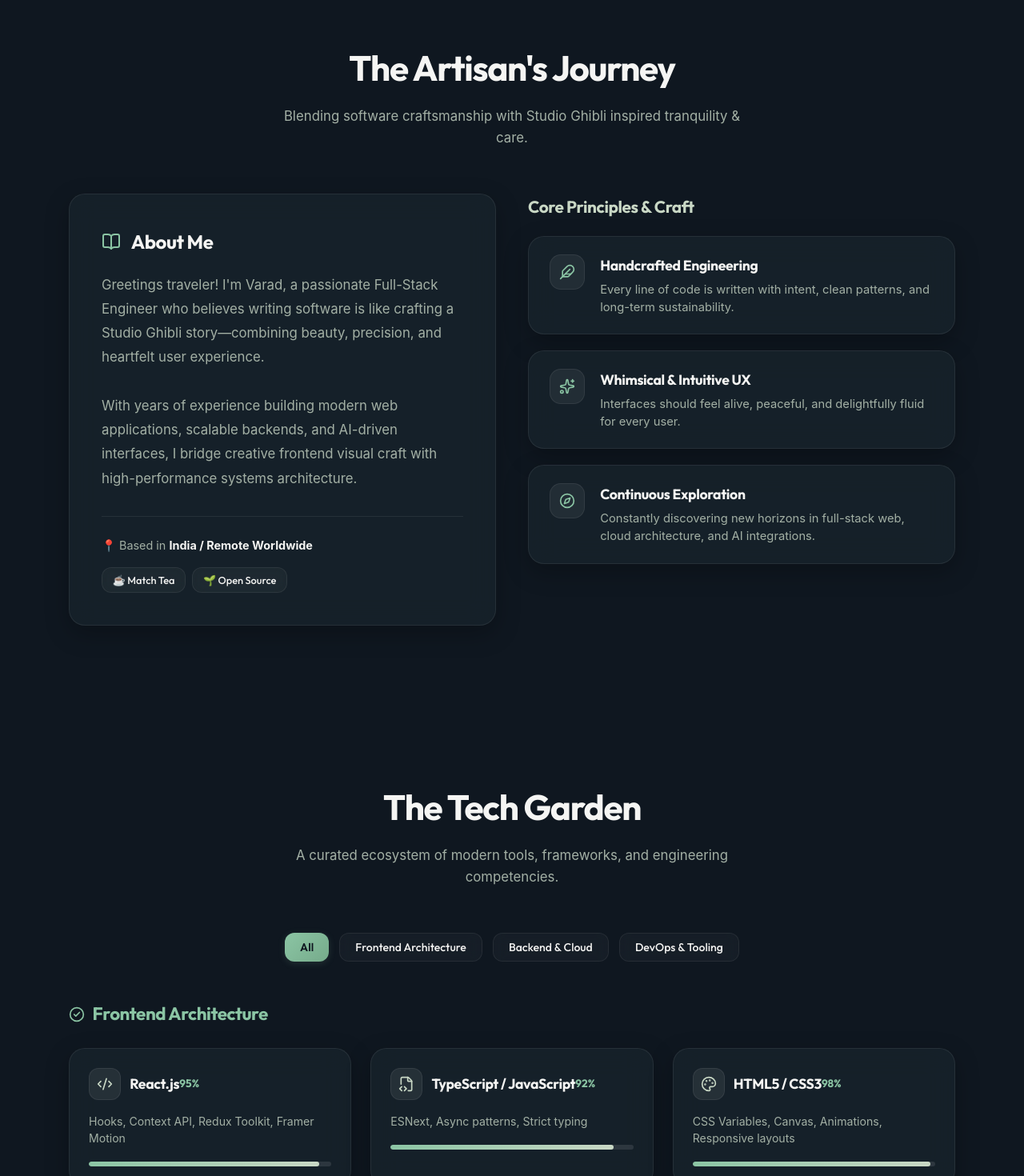
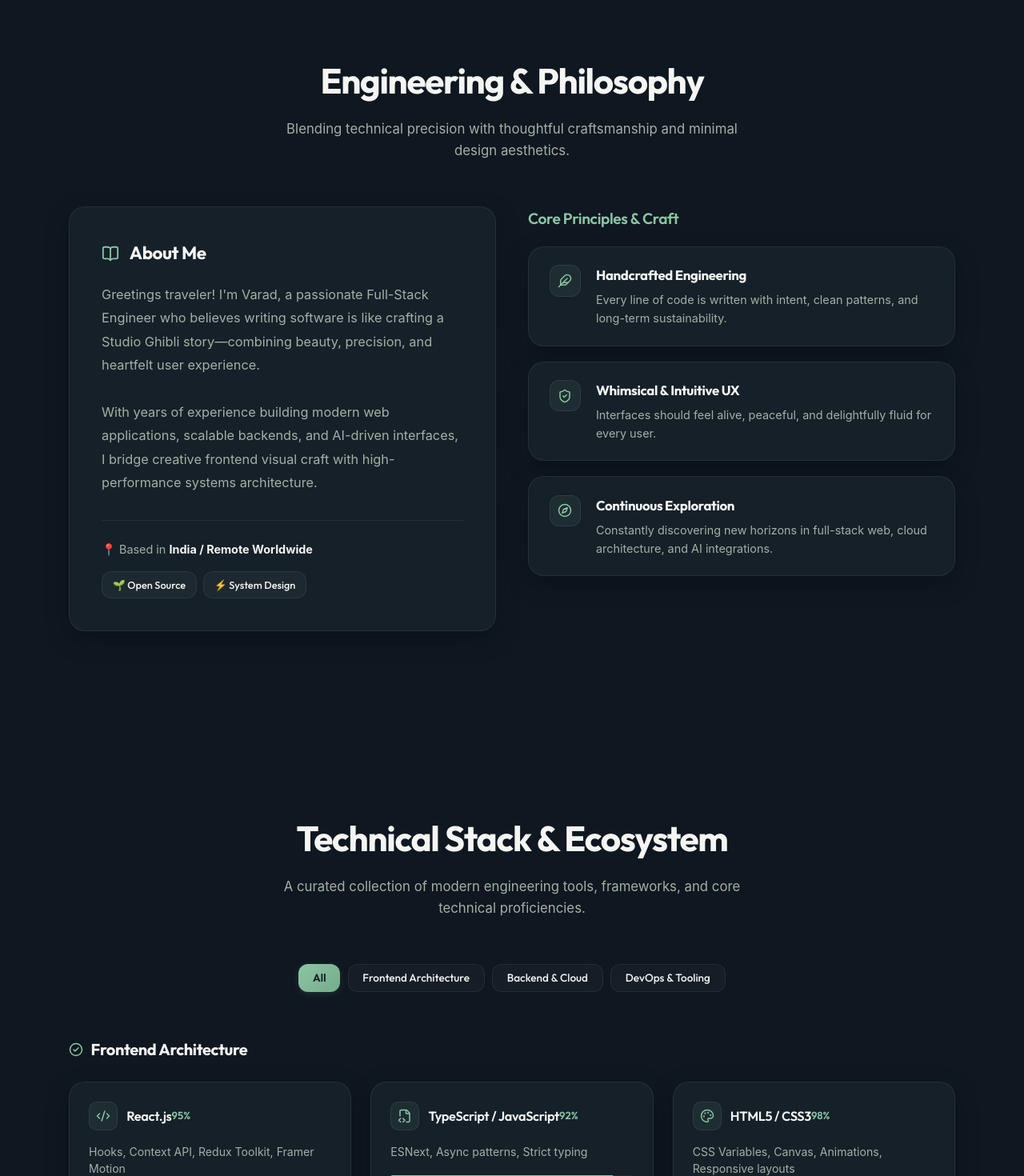
Before and after one commit to varad0077/My-Portfolio-, a React (Vite) app: page / in a window 1280 px wide. Shown: the part 820-2290 px from the top of the page at 80% size. Built offline with nearby package versions, Linux system fonts and the light colour scheme; a web font is replaced by a local one.

Commit message:
feat(components): refine About, TechGarden, Projects, and Modal cards with subtle borders and sage tokens

```diff
--- a/src/components/About.jsx
+++ b/src/components/About.jsx
@@ -1,15 +1,15 @@
 import React from 'react';
-import { BookOpen, Compass, Feather, ShieldCheck, Sparkles, Heart } from 'lucide-react';
+import { BookOpen, Compass, Feather, ShieldCheck } from 'lucide-react';
 import { profileData } from '../data/portfolioData';
 
 export const About = () => {
   return (
-    <section id="about" style={{ padding: '6rem 0' }}>
+    <section id="about" style={{ padding: '7rem 0' }}>
       <div className="container">
         <div style={{ textAlign: 'center' }}>
-          <h2 className="section-title">The Artisan's Journey</h2>
+          <h2 className="section-title">Engineering & Philosophy</h2>
           <p className="section-subtitle">
-            Blending software craftsmanship with Studio Ghibli inspired tranquility & care.
+            Blending technical precision with thoughtful craftsmanship and minimal design aesthetics.
           </p>
         </div>
 
@@ -21,7 +21,7 @@ export const About = () => {
             alignItems: 'stretch'
           }}
         >
-          {/* Main Storybook Card */}
+          {/* Main Profile Story Card */}
           <div className="ghibli-card" style={{ padding: '2.5rem', display: 'flex', flexDirection: 'column', justifyContent: 'space-between' }}>
             <div>
               <div
@@ -33,14 +33,14 @@ export const About = () => {
                   marginBottom: '1.2rem'
                 }}
               >
-                <BookOpen size={24} />
-                <h3 style={{ fontSize: '1.5rem', fontWeight: 700 }}>About Me</h3>
+                <BookOpen size={22} />
+                <h3 style={{ fontSize: '1.4rem', fontWeight: 700, color: 'var(--text-main)' }}>About Me</h3>
               </div>
 
               <div
                 style={{
                   color: 'var(--text-muted)',
-                  fontSize: '1.05rem',
+                  fontSize: '1.02rem',
                   lineHeight: 1.8,
                   whiteSpace: 'pre-line'
                 }}
@@ -65,11 +65,11 @@ export const About = () => {
                 📍 Based in <strong style={{ color: 'var(--text-main)' }}>{profileData.location}</strong>
               </div>
               <div style={{ display: 'flex', gap: '0.5rem' }}>
-                <span className="btn-ghibli-outline" style={{ padding: '0.3rem 0.8rem', fontSize: '0.8rem' }}>
-                  ☕ Match Tea
+                <span className="btn-ghibli-outline" style={{ padding: '0.35rem 0.8rem', fontSize: '0.8rem' }}>
+                  🌱 Open Source
                 </span>
-                <span className="btn-ghibli-outline" style={{ padding: '0.3rem 0.8rem', fontSize: '0.8rem' }}>
-                  🌱 Open Source
+                <span className="btn-ghibli-outline" style={{ padding: '0.35rem 0.8rem', fontSize: '0.8rem' }}>
+                  ⚡ System Design
                 </span>
               </div>
             </div>
@@ -77,7 +77,7 @@ export const About = () => {
 
           {/* Philosophy Cards Grid */}
           <div style={{ display: 'flex', flexDirection: 'column', gap: '1.2rem' }}>
-            <h3 style={{ fontSize: '1.3rem', color: 'var(--accent-secondary)', fontFamily: 'var(--font-title)', fontWeight: 700 }}>
+            <h3 style={{ fontSize: '1.2rem', color: 'var(--accent-primary)', fontFamily: 'var(--font-title)', fontWeight: 600 }}>
               Core Principles & Craft
             </h3>
 
@@ -94,24 +94,25 @@ export const About = () => {
               >
                 <div
                   style={{
-                    background: 'rgba(255, 255, 255, 0.06)',
+                    background: 'rgba(139, 197, 164, 0.08)',
                     border: '1px solid var(--border-color)',
                     color: 'var(--accent-primary)',
-                    padding: '0.7rem',
-                    borderRadius: '14px',
+                    padding: '0.6rem',
+                    borderRadius: '12px',
                     display: 'flex',
                     alignItems: 'center',
-                    justifyContent: 'center'
+                    justifyContent: 'center',
+                    flexShrink: 0
                   }}
                 >
-                  {idx === 0 ? <Feather size={20} /> : idx === 1 ? <Sparkles size={20} /> : <Compass size={20} />}
+                  {idx === 0 ? <Feather size={18} /> : idx === 1 ? <ShieldCheck size={18} /> : <Compass size={18} />}
                 </div>
 
                 <div>
-                  <h4 style={{ fontSize: '1.1rem', fontWeight: 700, color: 'var(--text-main)', marginBottom: '0.3rem' }}>
+                  <h4 style={{ fontSize: '1.05rem', fontWeight: 700, color: 'var(--text-main)', marginBottom: '0.3rem' }}>
                     {item.title}
                   </h4>
-                  <p style={{ fontSize: '0.92rem', color: 'var(--text-muted)', lineHeight: 1.5 }}>
+                  <p style={{ fontSize: '0.9rem', color: 'var(--text-muted)', lineHeight: 1.6 }}>
                     {item.desc}
                   </p>
                 </div>
--- a/src/components/TechGarden.jsx
+++ b/src/components/TechGarden.jsx
@@ -41,12 +41,12 @@ export const TechGarden = () => {
       : profileData.techStack.filter((c) => c.category === selectedCategory);
 
   return (
-    <section id="skills" style={{ padding: '6rem 0' }}>
+    <section id="skills" style={{ padding: '7rem 0' }}>
       <div className="container">
         <div style={{ textAlign: 'center' }}>
-          <h2 className="section-title">The Tech Garden</h2>
+          <h2 className="section-title">Technical Stack & Ecosystem</h2>
           <p className="section-subtitle">
-            A curated ecosystem of modern tools, frameworks, and engineering competencies.
+            A curated collection of modern engineering tools, frameworks, and core technical proficiencies.
           </p>
 
           {/* Category Filter Pills */}
@@ -55,8 +55,8 @@ export const TechGarden = () => {
               display: 'flex',
               justifyContent: 'center',
               flexWrap: 'wrap',
-              gap: '0.8rem',
-              marginBottom: '3rem'
+              gap: '0.6rem',
+              marginBottom: '3.5rem'
             }}
           >
             {categories.map((cat, idx) => (
@@ -65,8 +65,8 @@ export const TechGarden = () => {
                 onClick={() => setSelectedCategory(cat)}
                 className={selectedCategory === cat ? 'btn-ghibli' : 'btn-ghibli-outline'}
                 style={{
-                  padding: '0.5rem 1.2rem',
-                  fontSize: '0.88rem'
+                  padding: '0.45rem 1.1rem',
+                  fontSize: '0.85rem'
                 }}
               >
                 {cat}
@@ -81,9 +81,9 @@ export const TechGarden = () => {
             <div key={gIdx}>
               <h3
                 style={{
-                  fontSize: '1.4rem',
+                  fontSize: '1.25rem',
                   fontWeight: 700,
-                  color: 'var(--accent-primary)',
+                  color: 'var(--text-main)',
                   marginBottom: '1.5rem',
                   fontFamily: 'var(--font-title)',
                   display: 'flex',
@@ -91,7 +91,7 @@ export const TechGarden = () => {
                   gap: '0.6rem'
                 }}
               >
-                <CheckCircle2 size={20} />
+                <CheckCircle2 size={18} style={{ color: 'var(--accent-primary)' }} />
                 <span>{group.category}</span>
               </h3>
 
@@ -133,28 +133,28 @@ export const TechGarden = () => {
                           >
                             <div
                               style={{
-                                width: '40px',
-                                height: '40px',
-                                borderRadius: '12px',
-                                background: 'rgba(255, 255, 255, 0.07)',
+                                width: '36px',
+                                height: '36px',
+                                borderRadius: '10px',
+                                background: 'rgba(139, 197, 164, 0.08)',
                                 border: '1px solid var(--border-color)',
                                 display: 'flex',
                                 alignItems: 'center',
                                 justifyContent: 'center',
-                                color: 'var(--accent-secondary)'
+                                color: 'var(--accent-primary)'
                               }}
                             >
-                              <IconComp size={20} />
+                              <IconComp size={18} />
                             </div>
-                            <h4 style={{ fontSize: '1.1rem', fontWeight: 700, color: 'var(--text-main)' }}>
+                            <h4 style={{ fontSize: '1.02rem', fontWeight: 600, color: 'var(--text-main)' }}>
                               {skill.name}
                             </h4>
                           </div>
 
                           <span
                             style={{
-                              fontSize: '0.85rem',
-                              fontWeight: 700,
+                              fontSize: '0.82rem',
+                              fontWeight: 600,
                               color: 'var(--accent-primary)',
                               fontFamily: 'var(--font-title)'
                             }}
@@ -168,13 +168,13 @@ export const TechGarden = () => {
                         </p>
                       </div>
 
-                      {/* Progress Bar */}
+                      {/* Clean Progress Bar */}
                       <div
                         style={{
                           width: '100%',
-                          height: '6px',
-                          background: 'rgba(255, 255, 255, 0.1)',
-                          borderRadius: '10px',
+                          height: '4px',
+                          background: 'rgba(255, 255, 255, 0.06)',
+                          borderRadius: '4px',
                           overflow: 'hidden'
                         }}
                       >
@@ -182,9 +182,9 @@ export const TechGarden = () => {
                           style={{
                             width: `${skill.level}%`,
                             height: '100%',
-                            background: 'linear-gradient(90deg, var(--accent-primary), var(--accent-secondary))',
-                            borderRadius: '10px',
-                            transition: 'width 1s ease-in-out'
+                            background: 'var(--accent-primary)',
+                            borderRadius: '4px',
+                            transition: 'width 0.8s ease'
                           }}
                         />
                       </div>
```
Also changed, not shown: src/components/ProjectModal.jsx (+33 -33 lines), src/components/Projects.jsx (+41 -40 lines).
